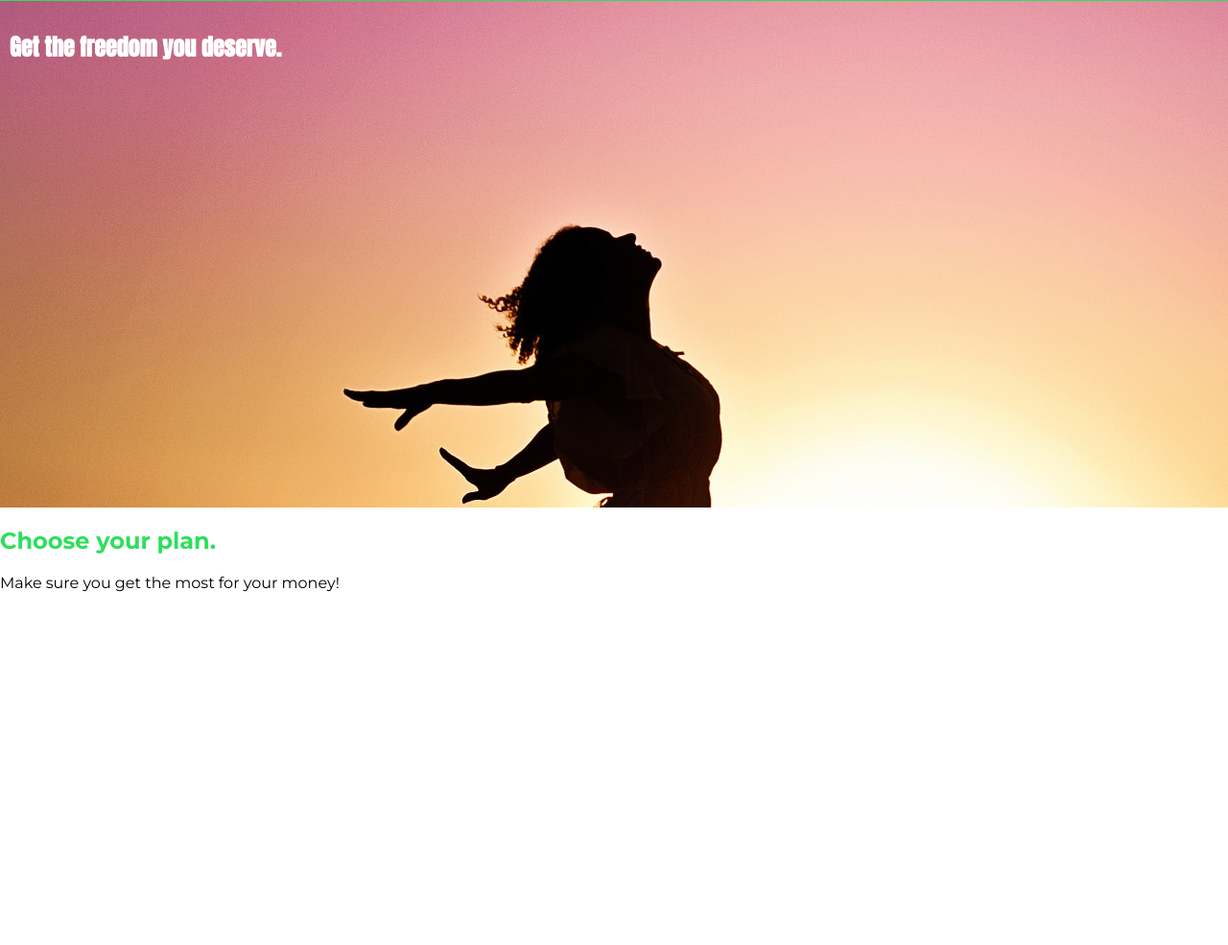
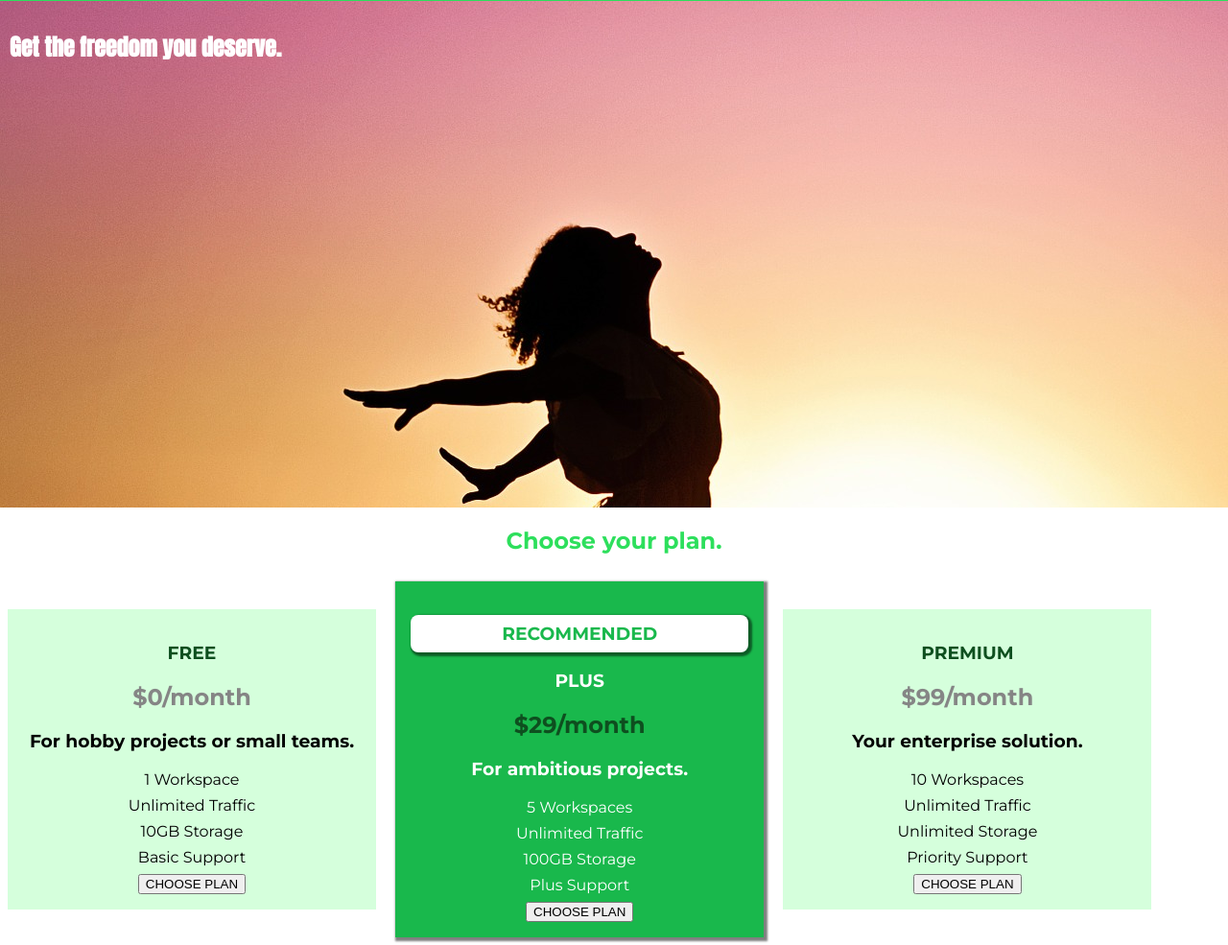
Before and after one commit to DevPan29/CSS---The-Complete-Guide-2022-Udemy, a plain HTML site: page index.html in a window 1280 px wide. Shown: the part 42-1027 px from the top of the page at 96% size. Before the commit the page ends 800 px from the top, so only its background shows below. Drawn offline with Linux system fonts and the light colour scheme.

Commit message:
style for plans

```diff
--- a/index.html
+++ b/index.html
@@ -42,7 +42,51 @@
         </section>
         <section id="plans">
             <h1 class="section-title">Choose your plan.</h1>
-            <p>Make sure you get the most for your money!</p>
+            <div>
+                <article class="plan">
+                    <h1 class="plan__title">FREE</h1>
+                    <h2 class="plan__price">$0/month</h2>
+                    <h3>For hobby projects or small teams.</h3>
+                    <ul class="plan_features">
+                        <li class="plan__feature">1 Workspace</li>
+                        <li class="plan__feature">Unlimited Traffic</li>
+                        <li class="plan__feature">10GB Storage</li>
+                        <li class="plan__feature">Basic Support</li>
+                    </ul>
+                    <div>
+                        <button>CHOOSE PLAN</button>
+                    </div>
+                </article>
+                <article class="plan plan--highlighted">
+                    <h1 class="plan__annotation">RECOMMENDED</h1>
+                    <h1 class="plan__title">PLUS</h1>
+                    <h2 class="plan__price">$29/month</h2>
+                    <h3>For ambitious projects.</h3>
+                    <ul class="plan_features">
+                        <li class="plan__feature">5 Workspaces</li>
+                        <li class="plan__feature">Unlimited Traffic</li>
+                        <li class="plan__feature">100GB Storage</li>
+                        <li class="plan__feature">Plus Support</li>
+                    </ul>
+                    <div>
+                        <button>CHOOSE PLAN</button>
+                    </div>
+                </article>
+                <article class="plan">
+                    <h1 class="plan__title">PREMIUM</h1>
+                    <h2 class="plan__price">$99/month</h2>
+                    <h3>Your enterprise solution.</h3>
+                    <ul class="plan_features">
+                        <li class="plan__feature">10 Workspaces</li>
+                        <li class="plan__feature">Unlimited Traffic</li>
+                        <li class="plan__feature">Unlimited Storage</li>
+                        <li class="plan__feature">Priority Support</li>
+                    </ul>
+                    <div>
+                        <button>CHOOSE PLAN</button>
+                    </div>
+                </article>
+            </div>
         </section>
 
 
--- a/main.css
+++ b/main.css
@@ -16,11 +16,65 @@ body {
 
 .section-title {
     color: #2ddf5c;
+    text-align: center;
 }
 
 #product-overview h1 {
     color: white;
     font-family: 'Anton', sans-serif;
+}
+
+.plan {
+    background: #d5ffdc;
+    text-align: center;
+    padding: 16px;
+    margin: 8px;
+    display: inline-block;
+    width: 30%;
+    vertical-align: middle;
+}
+
+.plan--highlighted {
+    background: #19b84c;
+    color: white;
+    box-shadow: 2px 2px 2px 2px rgba(0,0,0,0.5);
+}
+
+.plan__annotation {
+    background: white;
+    color: #19b84c;
+    padding: 8px;
+    box-shadow: 2px 2px 2px 2px rgba(0,0,0,0.5);
+    border-radius: 8px;
+}
+
+.plan__title {
+    color: #0e4f1f;
+}
+
+.plan__price {
+    color: #858585;
+}
+
+.plan--highlighted .plan__title {
+    color: white;
+}
+
+.plan--highlighted .plan__price {
+    color: #0e4f1f;
+}
+
+
+
+.plan_features {
+    list-style: none;
+    margin: 0;
+    padding: 0;
+}
+
+
+.plan__feature {
+    margin: 8px 0;
 }
 
 .main-header {
```
